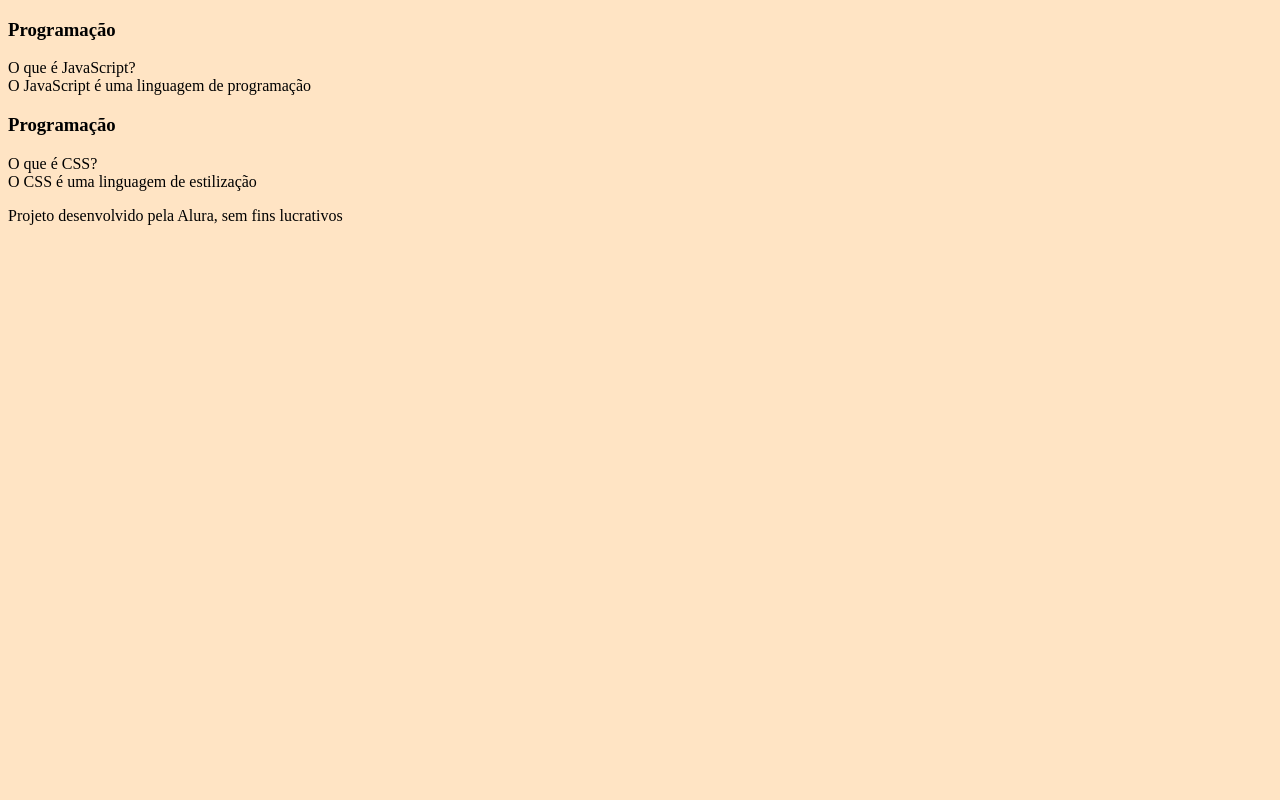
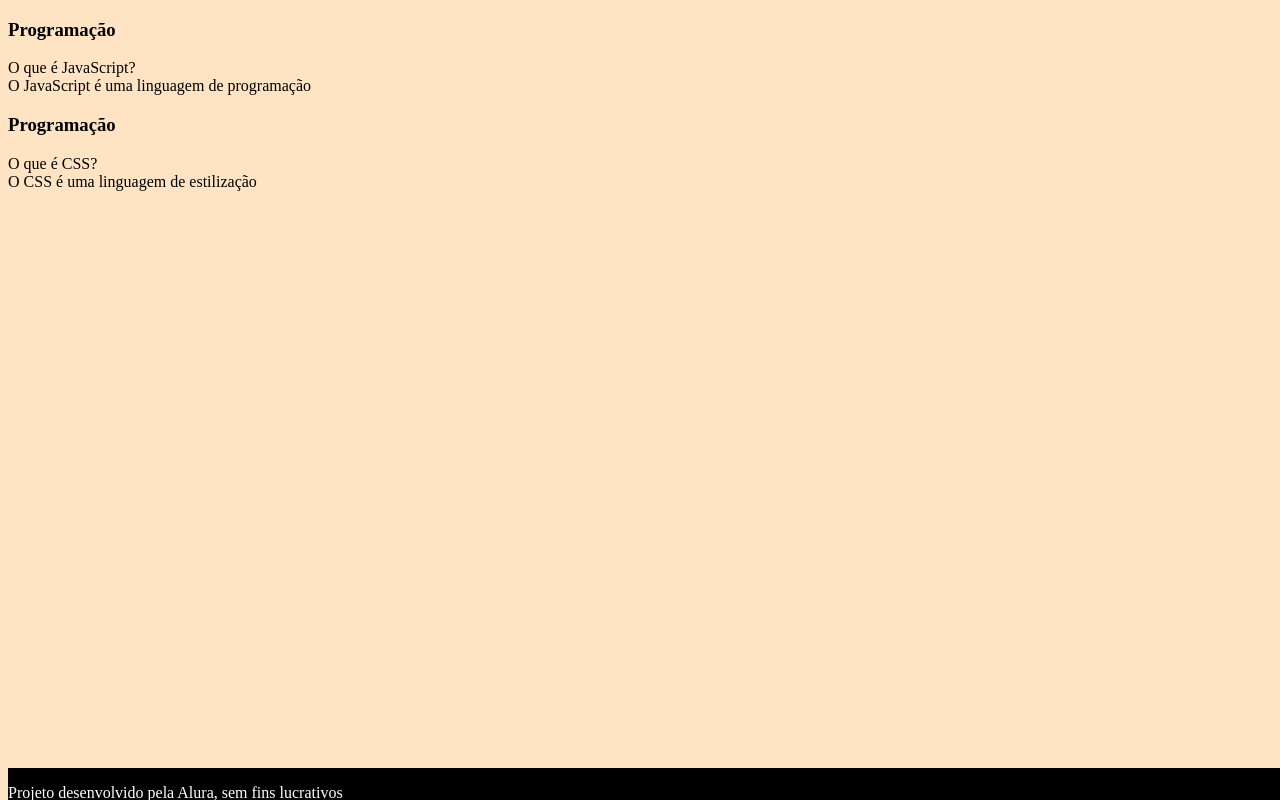
Before and after one commit to biancascheffer/alura3, a plain HTML site: page index.html in a window 1280 px wide. Drawn offline with Linux system fonts and the light colour scheme.

Commit message:
jvlglikjgg

```diff
--- a/assets/style.css
+++ b/assets/style.css
@@ -1,3 +1,11 @@
 body {
     background-color: bisque;
 }
+footer {
+    background-color: black;
+    color: white;
+    position: fixed;
+    bottom: 0;
+    width: 100%;
+    height: 2rem;
+}
```
